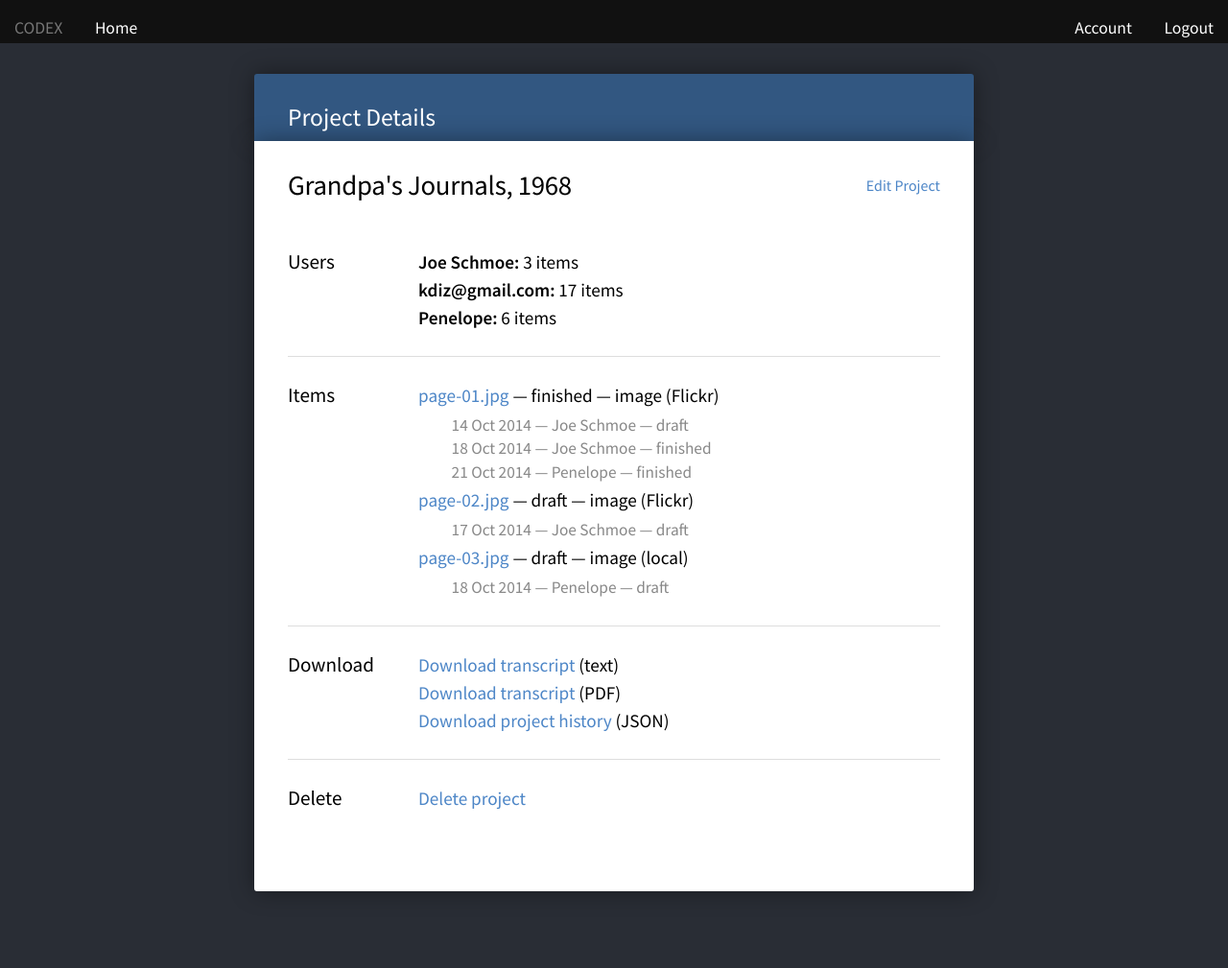
After one commit to mod2/codex, a Django app: page /project/1/ in a window 1280 px wide. The commit adds this page. Shown: the whole page at 96% size. Run offline with Django 3.2, Linux system fonts and the light colour scheme; the visitor is signed in with stand-in values (Sample User, id 1).

Commit message:
Designed project page

```diff
--- a/codex/static/style.css
+++ b/codex/static/style.css
@@ -498,3 +498,87 @@ form.edit-project fieldset {
 form.edit-project fieldset#title-fieldset {
 	opacity: 1.0;
 }
+
+
+/* Project Details */
+/* -------------------------------------------------- */
+
+.project-details {
+	padding-bottom: 50px;
+}
+
+.project-details h1 {
+	font-size: 1.8em;
+	font-weight: normal;
+	letter-spacing: -0.01em;
+	margin: 0 0 2em 0;
+}
+
+.project-details a.edit {
+	float: right;
+	color: #4d86c7;
+	text-decoration: none;
+}
+
+.project-details a.edit:hover {
+	color: #111;
+}
+
+.project-details .group {
+	font-size: 1.2em;
+	overflow: hidden;
+}
+
+.project-details .group + .group {
+	border-top: solid 1px #ddd;
+	margin-top: 1.5em;
+	padding-top: 1.5em;
+}
+
+.project-details .group label {
+	font-size: 1.1em;
+	float: left;
+	width: 20%;
+}
+
+.project-details .group section {
+	float: left;
+	width: 65%;
+}
+
+.project-details .group section a {
+	color: #4d86c7;
+	text-decoration: none;
+}
+
+.project-details .group section a:hover {
+	color: #111;
+}
+
+.project-details .group section ul {
+	margin: 0;
+	padding: 0;
+}
+
+.project-details .group section ul li + li {
+	margin-top: .35em;
+}
+
+.project-details .group section ul li {
+	list-style: none;
+}
+
+.project-details .group section b {
+	font-weight: 600;
+}
+
+.project-details .group section ul.items li ul {
+	color: #888;
+	font-size: .9em;
+	margin-left: 2em;
+	margin-top: .5em;
+}
+
+.project-details .group section ul.items li ul li + li {
+	margin-top: .1em;
+}
--- a/codex/templates/_base.html
+++ b/codex/templates/_base.html
@@ -6,7 +6,7 @@
 
 	<meta charset="utf-8">
 
-	<link href='http://fonts.googleapis.com/css?family=Source+Sans+Pro:400,700,400italic,700italic' rel='stylesheet' type='text/css'>
+	<link href='http://fonts.googleapis.com/css?family=Source+Sans+Pro:400,600,400italic,600italic' rel='stylesheet' type='text/css'>
 	<link href="{% static 'style.css' %}" type="text/css" rel="stylesheet">
 
 	<link rel="shortcut icon" href="{% static 'favicon.ico' %}?v=6">
--- a/codex/urls.py
+++ b/codex/urls.py
@@ -18,6 +18,11 @@ def new_project(request):
     from django.shortcuts import render_to_response
     return render_to_response('new_project.html')
 
+@login_required
+def project(request, project):
+    from django.shortcuts import render_to_response
+    return render_to_response('project.html')
+
 
 urlpatterns = patterns(
     '',
@@ -29,4 +34,5 @@ urlpatterns = patterns(
     url(r'^admin/', include(admin.site.urls)),
     url(r'^invites/', include('inviter2.urls', namespace='inviter2')),
     url(r'^new-project/', new_project, name='new_project'),
+    url(r'^project/(.+?)/', project, name='project'),
 )
--- /dev/null
+++ b/transcribe/templates/project.html
@@ -0,0 +1,71 @@
+{% extends 'page.html' %}
+
+{% block title %}Project Details{% endblock title %}
+
+{% block content %}
+<div class="project-details">
+	<a class="edit" href="">Edit Project</a>
+
+	<h1>Grandpa's Journals, 1968</h1>
+
+	<div class="group">
+		<label>Users</label>
+		<section>
+			<ul>
+				<li><b>Joe Schmoe:</b> 3 items</li>
+				<li><b>kdiz@gmail.com:</b> 17 items</li>
+				<li><b>Penelope:</b> 6 items</li>
+			</ul>
+		</section>
+	</div>
+
+	<div class="group">
+		<label>Items</label>
+		<section>
+			<ul class="items">
+				<li class="finished">
+					<a href="/">page-01.jpg</a> — finished — image (Flickr)
+					<ul>
+						<li class="draft">14 Oct 2014 — Joe Schmoe — draft</li>
+						<li class="finished">18 Oct 2014 — Joe Schmoe — finished</li>
+						<li class="finished">21 Oct 2014 — Penelope — finished</li>
+					</ul>
+				</li>
+				<li>
+					<a href="/">page-02.jpg</a> — draft — image (Flickr)
+					<ul>
+						<li class="draft">17 Oct 2014 — Joe Schmoe — draft</li>
+					</ul>
+				</li>
+				<li>
+					<a href="/">page-03.jpg</a> — draft — image (local)
+					<ul>
+						<li class="draft">18 Oct 2014 — Penelope — draft</li>
+					</ul>
+				</li>
+			</ul>
+		</section>
+	</div>
+
+	<div class="group">
+		<label>Download</label>
+		<section>
+			<ul>
+				<li><a href="">Download transcript</a> (text)</li>
+				<li><a href="">Download transcript</a> (PDF)</li>
+				<li><a href="">Download project history</a> (JSON)</li>
+			</ul>
+		</section>
+	</div>
+
+	<div class="group">
+		<label>Delete</label>
+		<section>
+			<ul>
+				<li><a href="">Delete project</a></li>
+			</ul>
+		</section>
+	</div>
+</div>
+
+{% endblock content %}
```
